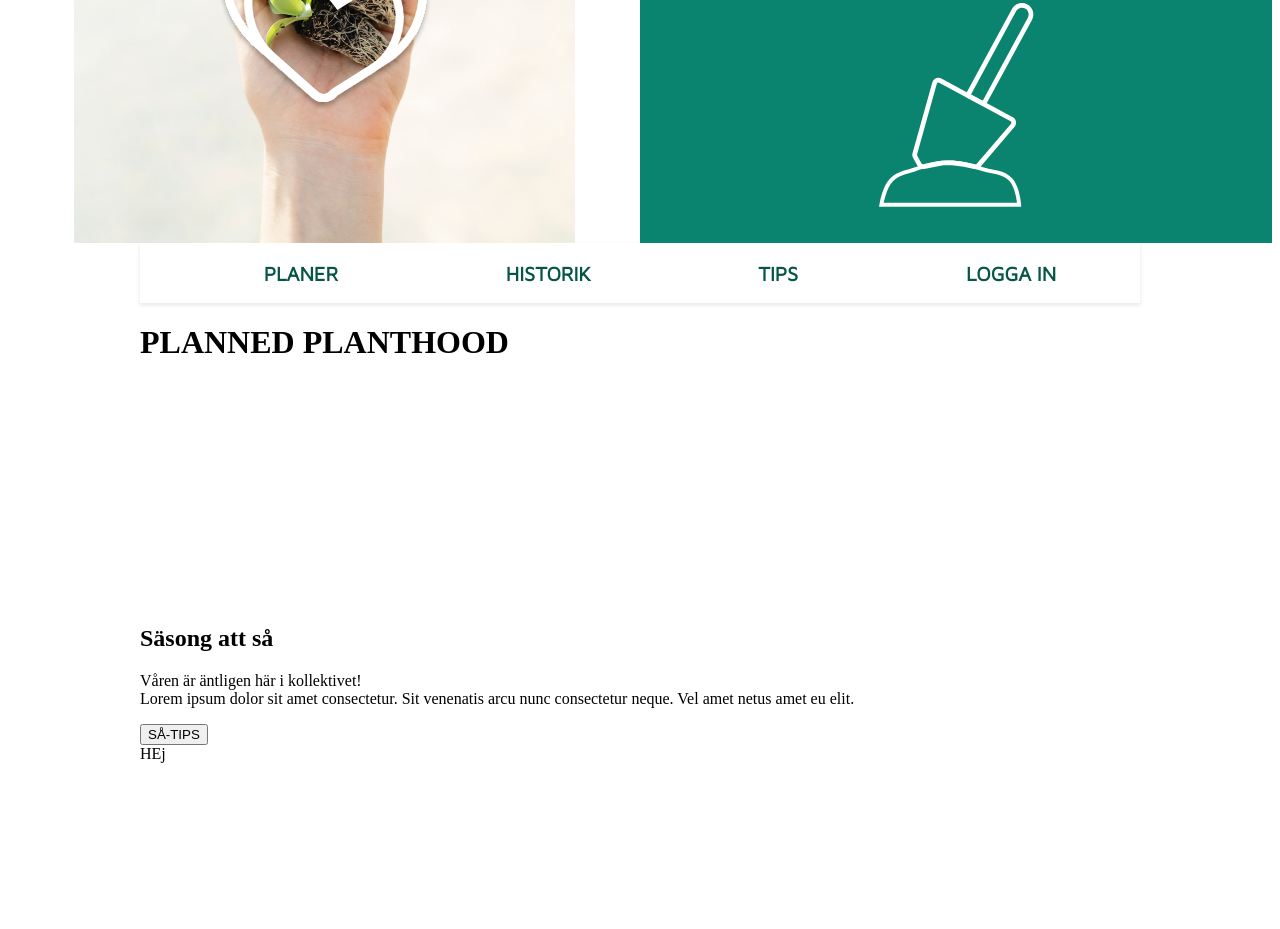
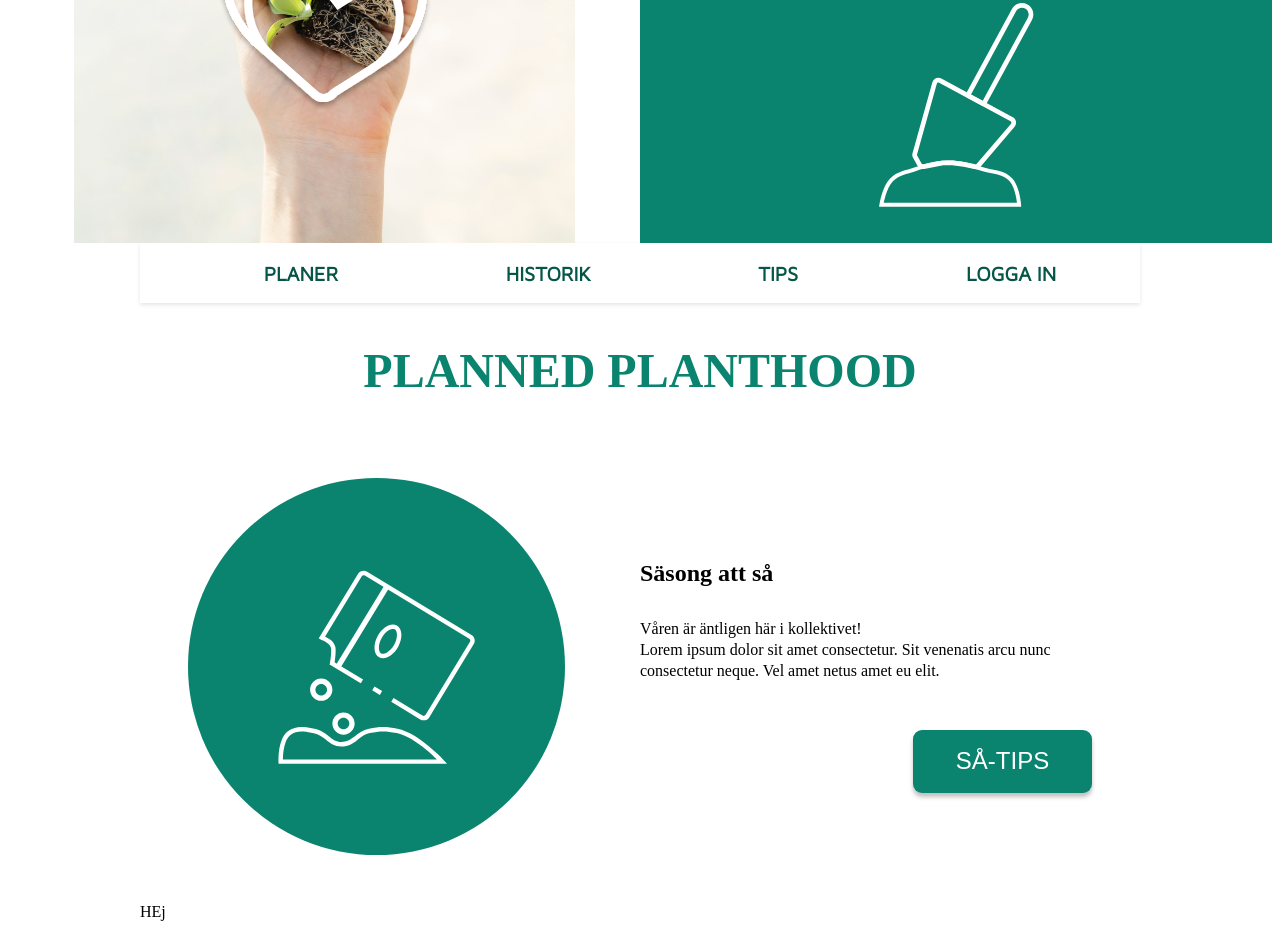
Before and after one commit to ronnedahl/Planned-Planthood, a plain HTML site: page index.html in a window 1280 px wide. Shown: the part 305-1234 px from the top of the page. Before the commit the page ends 1076 px from the top, so only its background shows below. Drawn offline with Linux system fonts and the light colour scheme.

Commit message:
uppdated CSS med first section

```diff
--- a/style.css
+++ b/style.css
@@ -102,3 +102,52 @@ nav a {
     color: rgba(5, 86, 71, 1)
 
 }
+h1 {
+    font-size: 48px;
+    color: #0A846E;
+    text-align: center;
+    margin-top: 2.5rem;
+}
+.section-box {
+    display: flex;
+    justify-content: space-between;
+    align-items: center;
+    padding: 3rem;
+}
+.left-section {
+    display: flex;
+    width: 377px;
+    height: 377px;
+    border-radius: 50%;
+    align-items: center;
+    justify-content: center;
+    background-color: #0A846E;
+}
+.seeding-package-icon {
+    width: 197px;
+}
+.right-section {
+    width: 50%;
+    display: flex;
+    flex-direction: column;
+    justify-content: space-between;
+}
+.right-section h2 {
+    margin-bottom: 1rem;
+}
+.right-section p {
+    line-height: 1.3rem;;
+}
+
+.right-section .cta-button {
+    font-size: 24px;
+    color: white;
+    background-color: #0A846E;
+    border: none;
+    border-radius: 9px;
+    width: 179px;
+    height: 63px;
+    margin-top: 2rem;
+    box-shadow: 0 4px 4px rgba(0, 0, 0, 0.25);
+    align-self: flex-end;
+}
```
